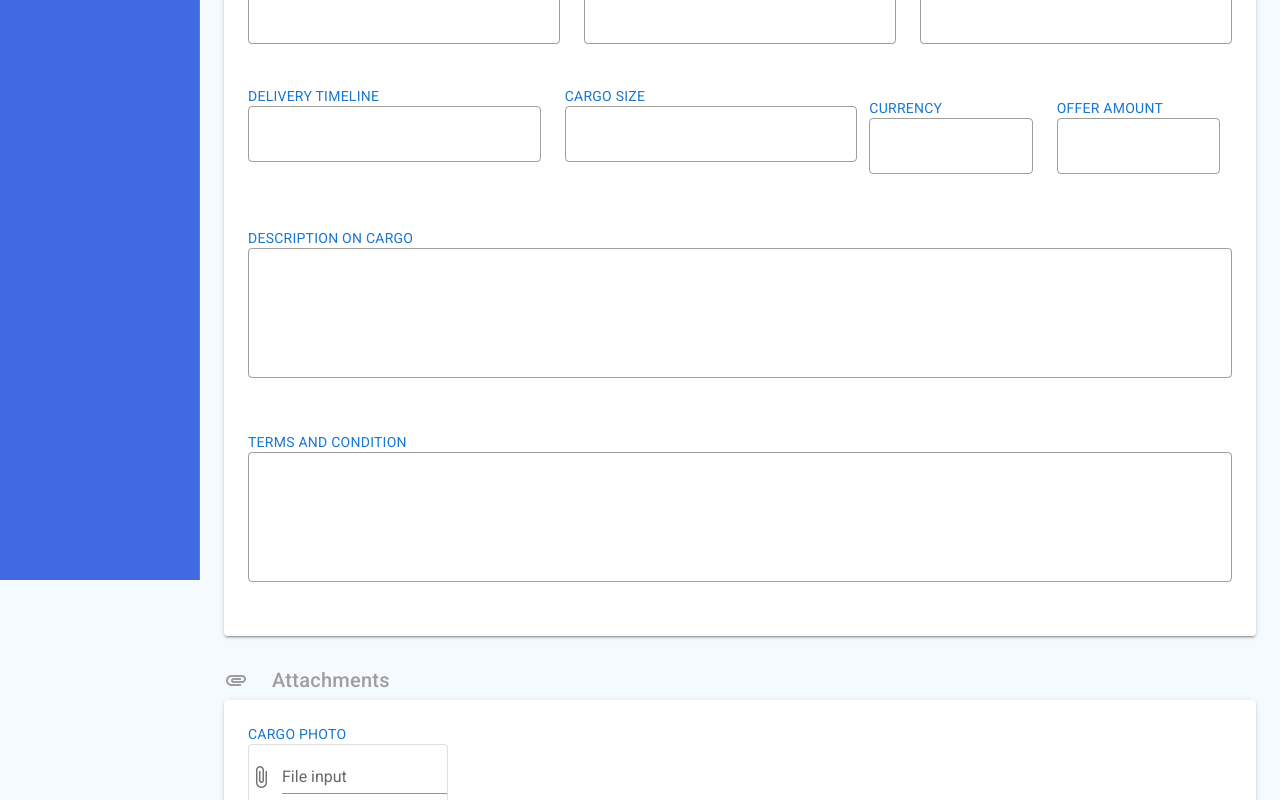
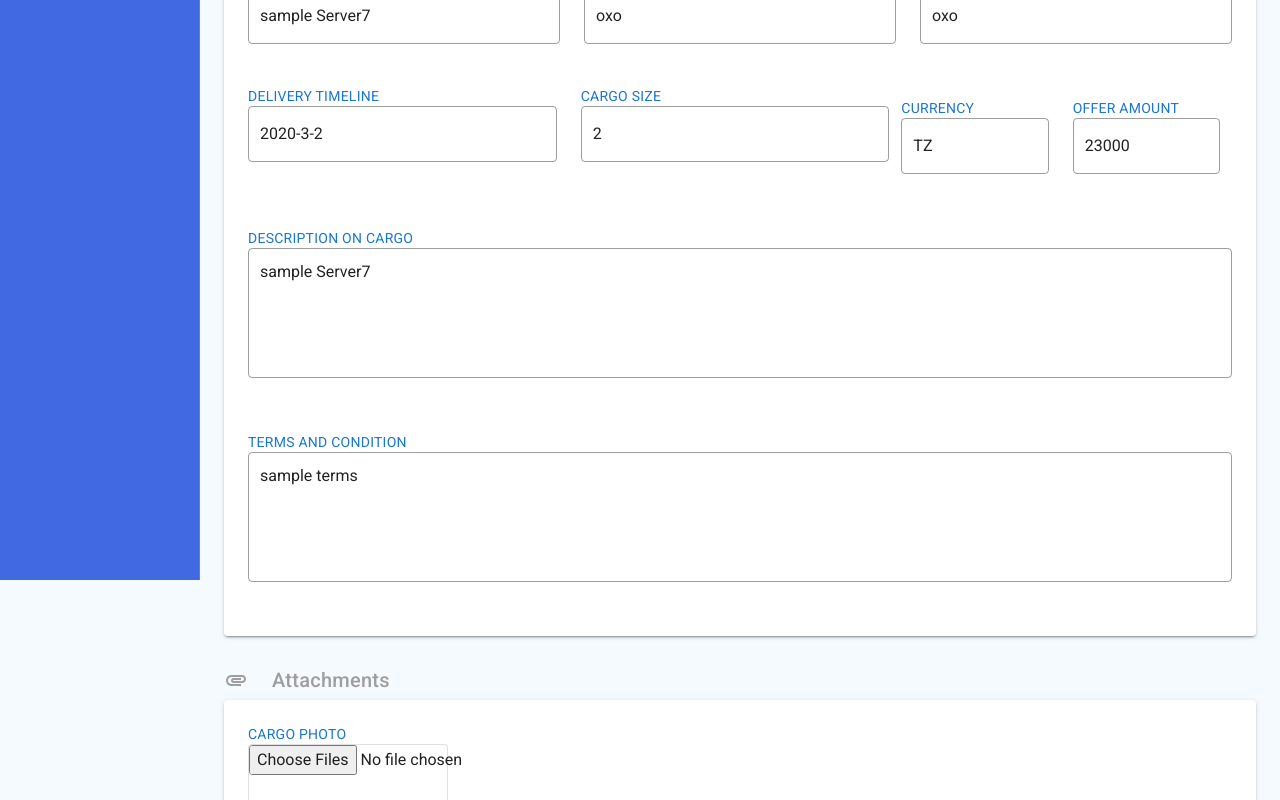
Before and after one commit to Cefasway94/logistics, a Vue app: page /client/Createtender in a window 1280 px wide. Shown: the part 220-1020 px from the top of the page. Built offline with nearby package versions, Linux system fonts and the light colour scheme.

Commit message:
ADDING UPLOADING OF FILES:
Adding functinality to add files from the tender creation

```diff
--- a/src/components/client/Client.vue
+++ b/src/components/client/Client.vue
@@ -128,13 +128,14 @@
 
                                             <p class=" body-2 grey--text">{{ tender.description}}</p>
 
+
                                             <v-row class="px-3">
-                                                <p class="body-2  pt-1 ">Dar-es-salaam</p>
+                                                <p class="body-2  pt-1 ">{{ tender.origin }}</p>
 
                                                 <v-icon small color="#4169E1" class="px-2 pb-3">
                                                     arrow_forward
                                                 </v-icon>
-                                                <p  class="body-2  pt-1 ">Rwanda</p>
+                                                <p  class="body-2  pt-1 ">{{ tender.destination }}</p>
                                             </v-row>
 
                                             <v-row row class="px-3">
--- a/src/components/client/Createtender.vue
+++ b/src/components/client/Createtender.vue
@@ -127,9 +127,12 @@
                         <p class="primary--text body-2 text-uppercase mb-0"> CARGO PHOTO </p>
                         <v-card flat width="200" height="150" outlined>
 
-                            <v-file-input multiple label="File input"></v-file-input>
+                            <!--<v-file-input label="File input" ref="files" @change=""></v-file-input>-->
+                            <input type="file" ref="files" id="files" multiple @change="updateFilesUploaded()">
+
 
                         </v-card>
+
                         </v-col>
 
                     </v-row>
@@ -219,27 +222,36 @@ export default {
     name: "createtender",
 
     data: ()=>({
-        details:'',
-        origin:'',
-        destination:'',
-        timeline:'',
-        size:'',
-        currency:'',
-        offer_amount:'',
-        description:'',
-        file:{},
-        terms:''
+        details:'sample Server7',
+        origin:'oxo',
+        destination:'oxo',
+        timeline:'2020-3-2',
+        size:'2',
+        currency:'TZ',
+        offer_amount:'23000',
+        description:'sample Server7',
+        files:[],
+        terms:'sample terms'
     }),
 
     methods: {
 
         ...mapActions(['AddTender']),
 
+        updateFilesUploaded(){
+
+            let uploadedfiles = this.$refs.files.files;
+
+            for(var i=0; i < uploadedfiles.length; i++){
+                this.files.push(uploadedfiles[i]);
+            }
+        },
+
         publishTender(){
 
-            const tender = {
+            /*const tender = {
                 cargo_details: this.details,
-                cargo_photo: this.file,
+                //cargo_photo: this.file,
                 description: this.description,
                 customer_offer_amount : this.offer_amount,
                 customer_terms_and_conditions: this.terms,
@@ -247,9 +259,33 @@ export default {
                 origin: this.origin,
                 destination: this.destination,
                 currency: this.currency
+            }*/
+
+            let formData = new FormData();
+
+            for( var i = 0; i < this.files.length; i++){
+                let file = this.files[i];
+
+            //eslint-disable-next-line no-console
+            //console.log(file);
+                formData.append('cargo_photo['+i+']',file);
+
             }
 
-            this.AddTender(tender);
+            formData.append('cargo_details',this.details);
+            formData.append('customer_offer_amount',this.offer_amount);
+            formData.append('customer_terms_and_conditions',this.terms);
+            formData.append('customer_delivery_timeline',this.timeline);
+            formData.append('origin',this.origin);
+            formData.append('destination',this.destination);
+            formData.append('currency',this.currency);
+            formData.append('description',this.description);
+
+            //eslint-disable-next-line no-console
+            //console.log(formData.get("name"));
+
+
+            this.AddTender(formData);
 
             this.$router.push('/client');
 
--- a/src/stores/modules/client.js
+++ b/src/stores/modules/client.js
@@ -20,7 +20,8 @@ export default {
         setAllTenders: (state,tenders) => state.AllTenders = tenders,
         setBidedTenders: (state,tenders) => state.BidedTenders = tenders,
         setOnProgressTenders: (state,tenders) => state.TendersOnProgress = tenders,
-        AddTender: (state,tender) => state.AllTenders.unshift(tender)
+        AddTender: (state,tender) => state.AllTenders.unshift(tender),
+        TestMutation:(state) => state.AllTenders
 
     },
 
@@ -78,13 +79,28 @@ export default {
 
             const url = "http://192.168.1.44:8000/api/v1/tenders?customer_id=10";
 
-            await axios.post(url,tender).
+            await axios.post(url,
+                            tender,
+                            {
+                                headers: {
+                                    'Content-Type': 'multipart/form-data'
+                                }
+                            }).
                             then((response) => {
 
+                                /*commit('TestMutation');
+
+                                //eslint-disable-next-line no-console
+                                console.log(response.data);*/
+
                                 commit('AddTender',response.data.objects)
+                                //eslint-disable-next-line no-console
+                                //console.log(response.data);
 
                             }).catch(()=>{
 
+                                //eslint-disable-next-line no-console
+                                console.log("error occured");
                                 //const response = null;
                                 //commit('AddTender',response)
                             });
```
